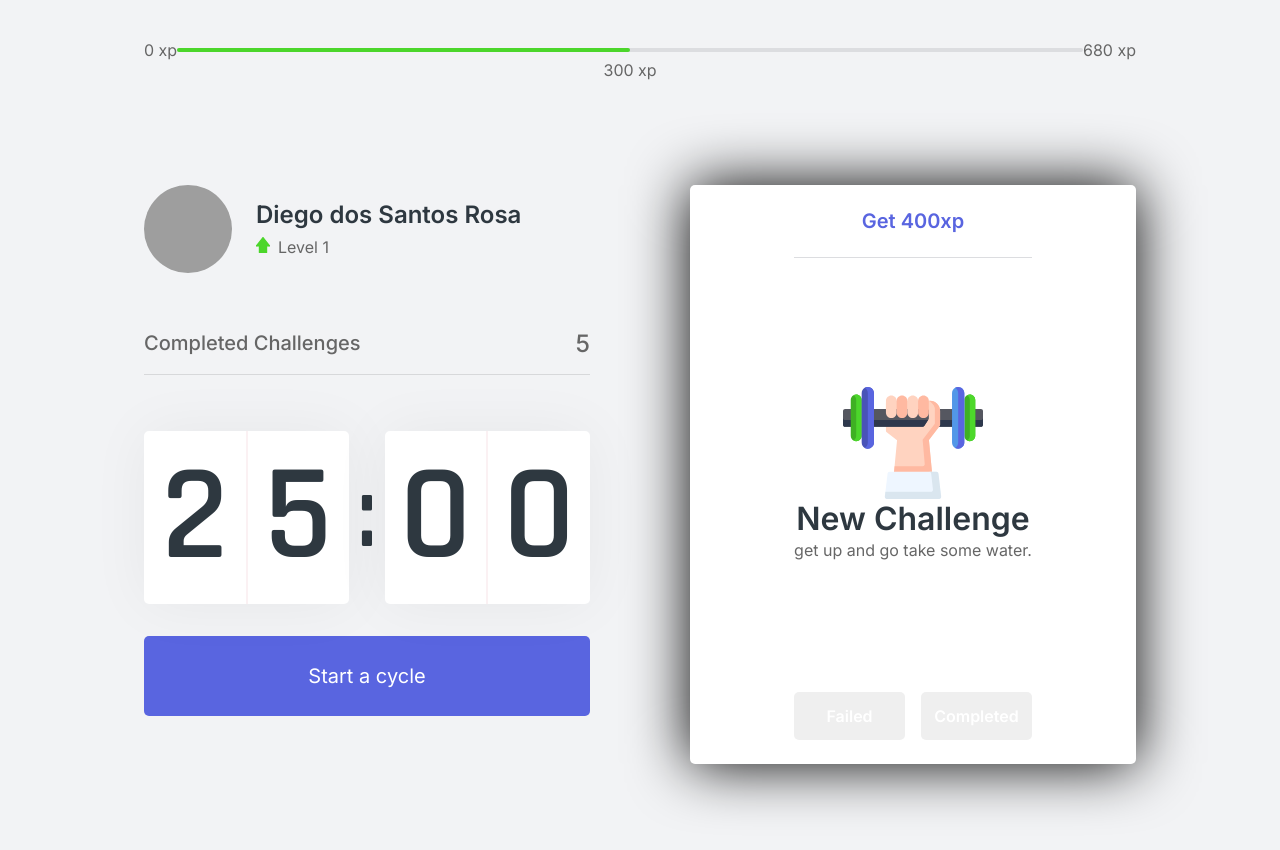
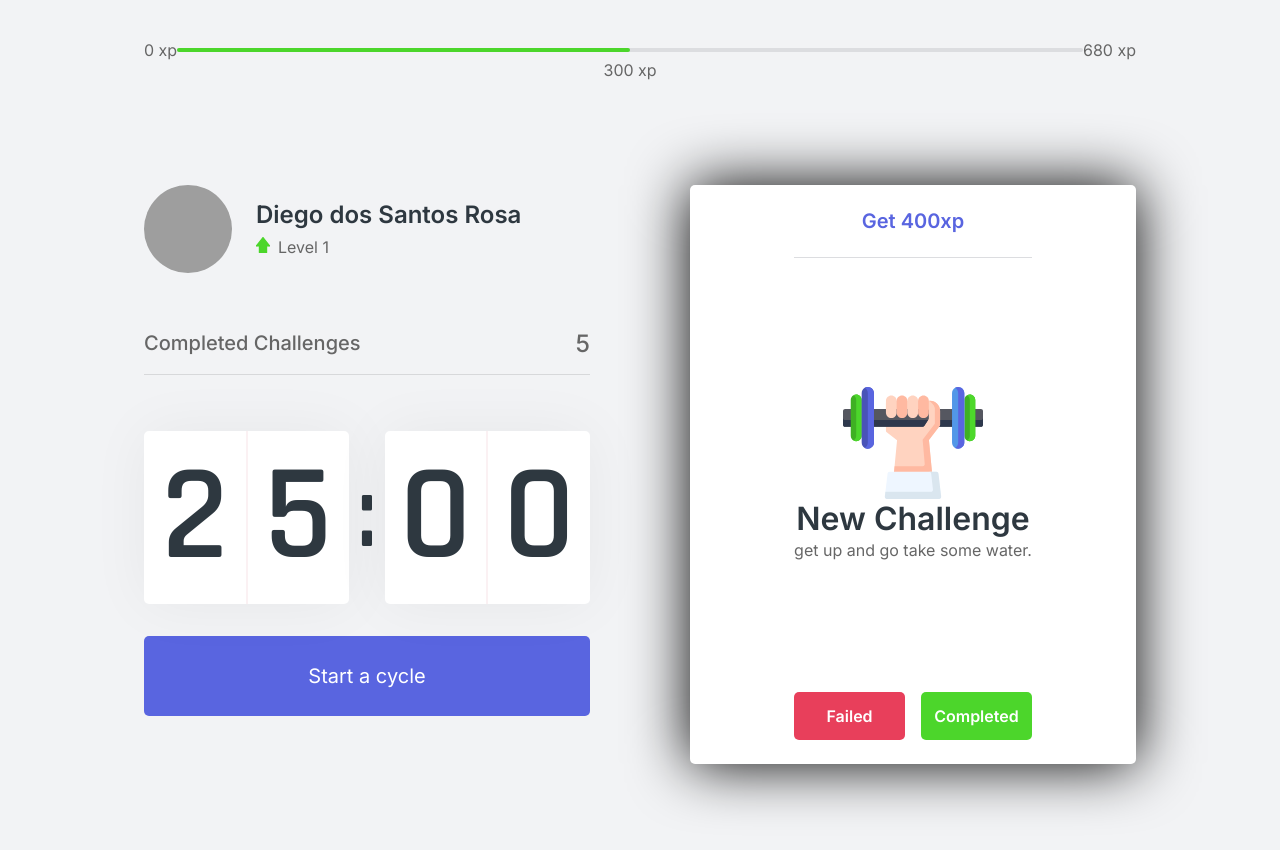
Before and after one commit to Diegodossantos23/next-focusit, a Next.js app in the folder focusit-next/: page / in a window 1280 px wide. Shown: the top 850 px of the page. Built offline with nearby package versions, Linux system fonts and the light colour scheme; grey boxes are pictures that could not be loaded.

Commit message:
terminei a estilizaçao no challengebox

```diff
--- a/focusit-next/src/components/ChallengeBox.tsx
+++ b/focusit-next/src/components/ChallengeBox.tsx
@@ -18,7 +18,7 @@ export const ChallengeBox = () => {
                     <footer>
                         <button
                             type="button"
-                            className={styles.challengeFailButton}
+                            className={styles.challengeFailedButton}
                             >
                                 Failed
                         </button>
--- a/focusit-next/src/styles/components/ChallengeBox.module.css
+++ b/focusit-next/src/styles/components/ChallengeBox.module.css
@@ -93,4 +93,18 @@
 
     font-size: 1rem;
     font-weight: 600;
+
+    transition: filter 0.2s;
 }
+
+.challengeActive footer button.challengeFailedButton{
+    background: var(--red);
+}
+
+.challengeActive footer button.challengeSucceededButton{
+    background: var(--green);
+}
+
+.challengeActive footer button:hover{
+    filter: brightness(0.9);
+}
```
